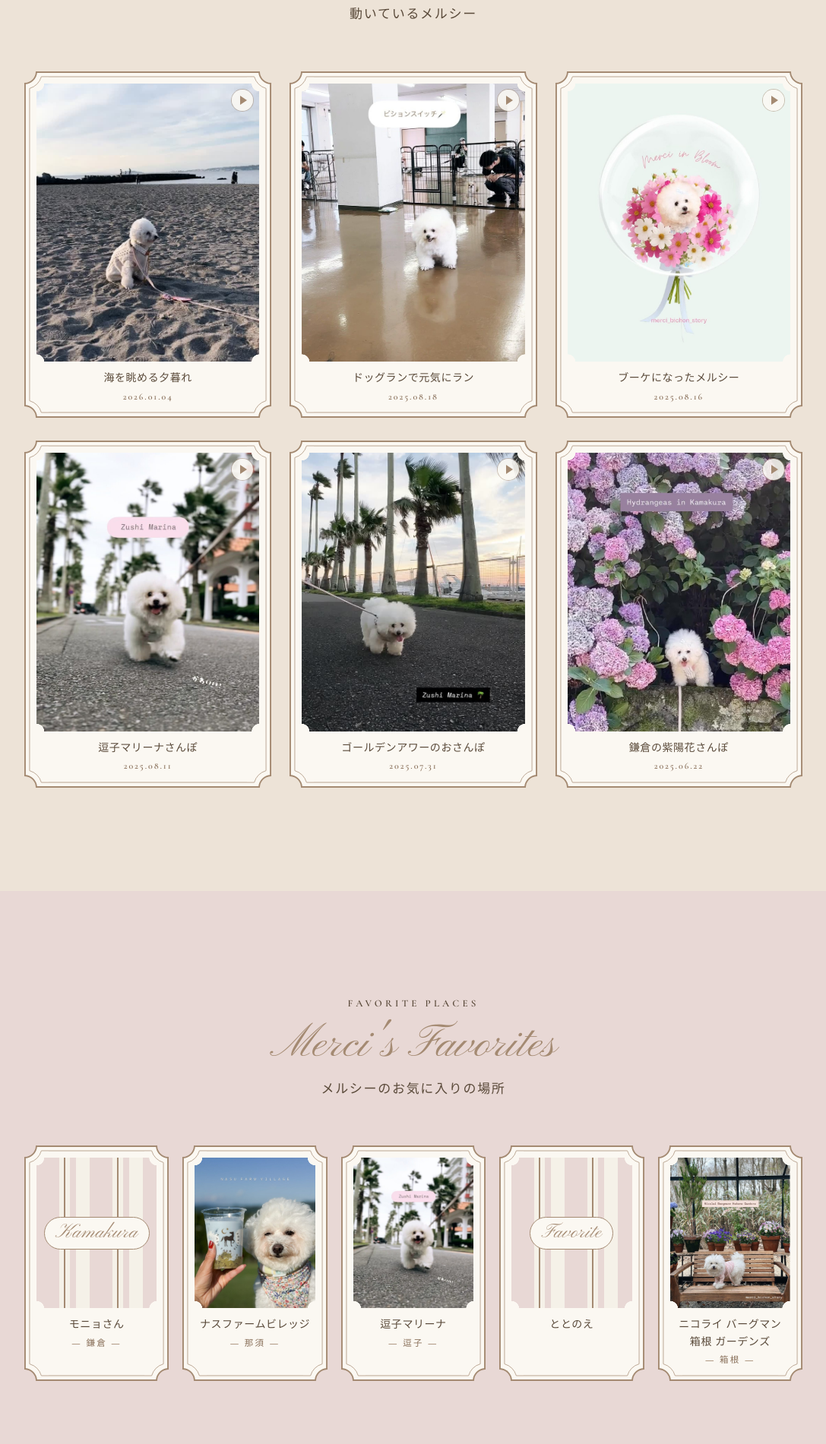
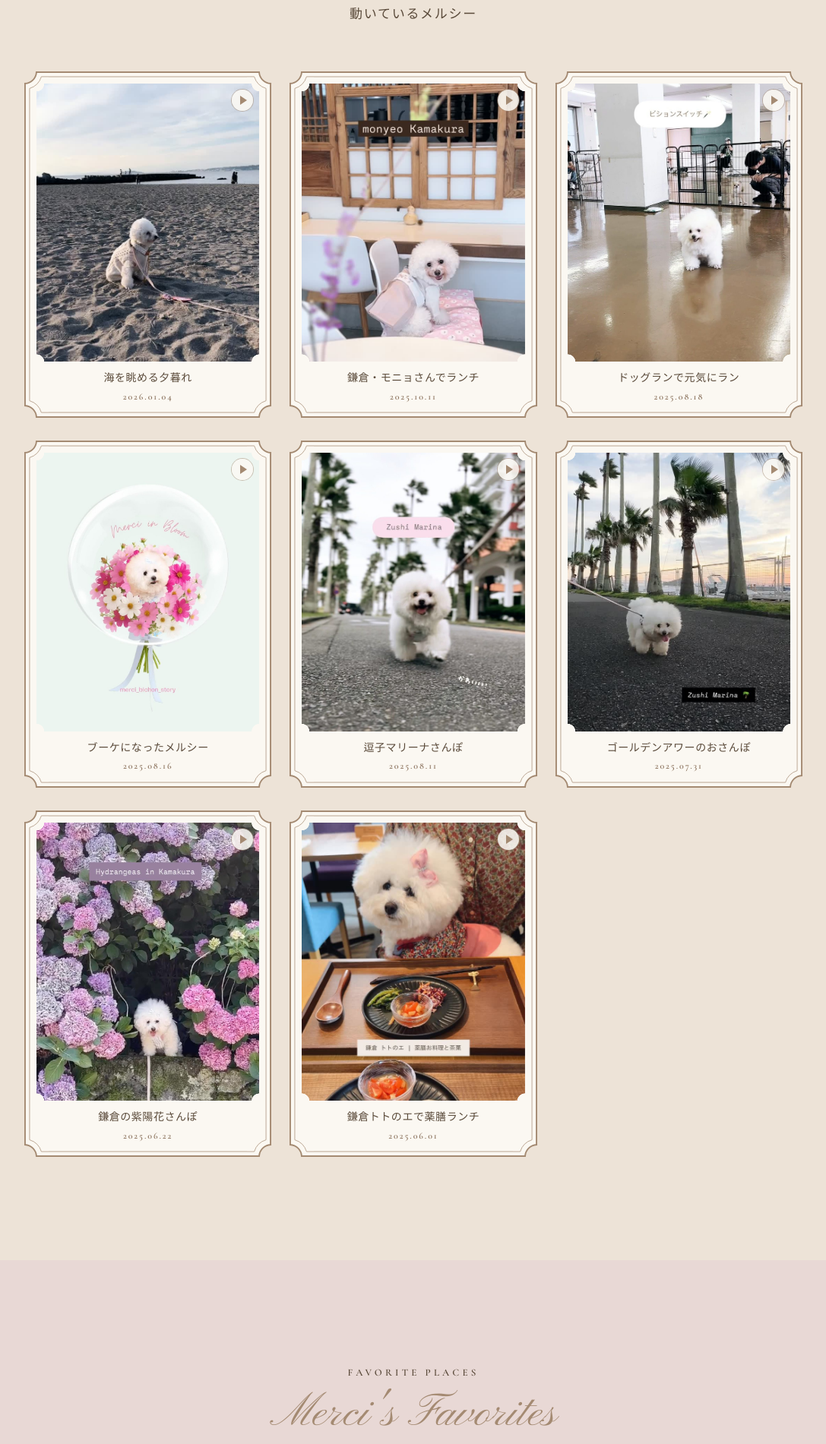
Before and after one commit to r-studio7/merci-amour, a plain HTML site: page index.html in a window 1280 px wide. Shown: the part 3696-5597 px from the top of the page at 76% size, without its empty margins (96-1183 px from the left). Drawn offline with nearby package versions, Linux system fonts and the light colour scheme; a web font is replaced by a local one.

Commit message:
Add two Kamakura lunch reels and use them in Favorite Places
- Movies: monyeo (2025-10-11) and Totonoe (2025-06-01) reel cards
- Favorite Places: show their thumbnails; spell Totonoe as トトのエ

Co-Authored-By: Claude Opus 5.5 <noreply@anthropic.com>
Claude-Session: https://claude.ai/code/session_01ChfuAgidTty7taEnC71HKT

```diff
--- a/index.html
+++ b/index.html
@@ -272,6 +272,18 @@
             </a>
           </li>
           <li class="card reveal">
+            <a class="card__link" href="https://www.instagram.com/reel/DPtcvkokmOS/" target="_blank" rel="noopener noreferrer" aria-label="鎌倉・モニョさんでランチ（2025.10.11）― Instagramでこのリールを見る">
+              <div class="card__media concave">
+                <img src="assets/reel-monyeo.jpg" width="640" height="1136" alt="メルシーのリール動画のサムネイル：鎌倉・モニョさんでランチ" loading="lazy" decoding="async" style="object-position: 50% 75%;">
+                <span class="card__play" aria-hidden="true"></span>
+              </div>
+              <div class="card__body">
+                <p class="card__title"><span class="phrase">鎌倉・</span><span class="phrase">モニョさんで</span><span class="phrase">ランチ</span></p>
+                <p class="card__date"><time datetime="2025-10-11">2025.10.11</time></p>
+              </div>
+            </a>
+          </li>
+          <li class="card reveal">
             <a class="card__link" href="https://www.instagram.com/reel/DNft5EFzIoA/" target="_blank" rel="noopener noreferrer" aria-label="ドッグランで元気にラン（2025.08.18）― Instagramでこのリールを見る">
               <div class="card__media concave">
                 <img src="assets/video-42.jpg" width="720" height="1280" alt="メルシーのリール動画のサムネイル：ドッグランで元気にラン" loading="lazy" decoding="async" style="object-position: 50% 68%;">
@@ -331,6 +343,18 @@
               </div>
             </a>
           </li>
+          <li class="card reveal">
+            <a class="card__link" href="https://www.instagram.com/reel/DKR_KWiTz9P/" target="_blank" rel="noopener noreferrer" aria-label="鎌倉トトのエで薬膳ランチ（2025.06.01）― Instagramでこのリールを見る">
+              <div class="card__media concave">
+                <img src="assets/reel-totonoe.jpg" width="640" height="1136" alt="メルシーのリール動画のサムネイル：鎌倉トトのエで薬膳ランチ" loading="lazy" decoding="async" style="object-position: 50% 12%;">
+                <span class="card__play" aria-hidden="true"></span>
+              </div>
+              <div class="card__body">
+                <p class="card__title"><span class="phrase">鎌倉トトのエで</span><span class="phrase">薬膳ランチ</span></p>
+                <p class="card__date"><time datetime="2025-06-01">2025.06.01</time></p>
+              </div>
+            </a>
+          </li>
         </ul>
       </div>
     </section>
@@ -348,8 +372,8 @@
         <ul class="card-grid card-grid--places">
           <li class="card reveal">
             <a class="card__link place" href="https://www.instagram.com/reel/DPtcvkokmOS/" target="_blank" rel="noopener noreferrer" aria-label="モニョさん ― Instagramでこのリールを見る">
-              <div class="card__media place__media place__media--empty concave" aria-hidden="true">
-                <span class="place__placeholder">Kamakura</span>
+              <div class="card__media place__media concave">
+                <img src="assets/reel-monyeo.jpg" width="640" height="1136" alt="モニョさんの店内で、ピンクのクッションのいすに座って笑うメルシー" loading="lazy" decoding="async" style="object-position: 50% 75%;">
               </div>
               <div class="card__body">
                 <p class="card__title place__name">モニョさん</p>
@@ -380,14 +404,13 @@
             </a>
           </li>
           <li class="card reveal">
-            <a class="card__link place" href="https://www.instagram.com/reel/DKR_KWiTz9P/" target="_blank" rel="noopener noreferrer" aria-label="ととのえ ― Instagramでこのリールを見る">
-              <div class="card__media place__media place__media--empty concave" aria-hidden="true">
-                <span class="place__placeholder">Favorite</span>
+            <a class="card__link place" href="https://www.instagram.com/reel/DKR_KWiTz9P/" target="_blank" rel="noopener noreferrer" aria-label="トトのエ ― Instagramでこのリールを見る">
+              <div class="card__media place__media concave">
+                <img src="assets/reel-totonoe.jpg" width="640" height="1136" alt="トトのエで、薬膳のお料理が並ぶテーブルの前に座るメルシー" loading="lazy" decoding="async" style="object-position: 50% 12%;">
               </div>
               <div class="card__body">
-                <p class="card__title place__name">ととのえ</p>
-
-              </div>
+                <p class="card__title place__name">トトのエ</p>
+                <p class="place__area">鎌倉</p></div>
             </a>
           </li>
           <li class="card reveal">
```
Also changed, not shown: selection.json (+12 -0 lines), assets/reel-monyeo.jpg (added), assets/reel-totonoe.jpg (added), 1 other file.
